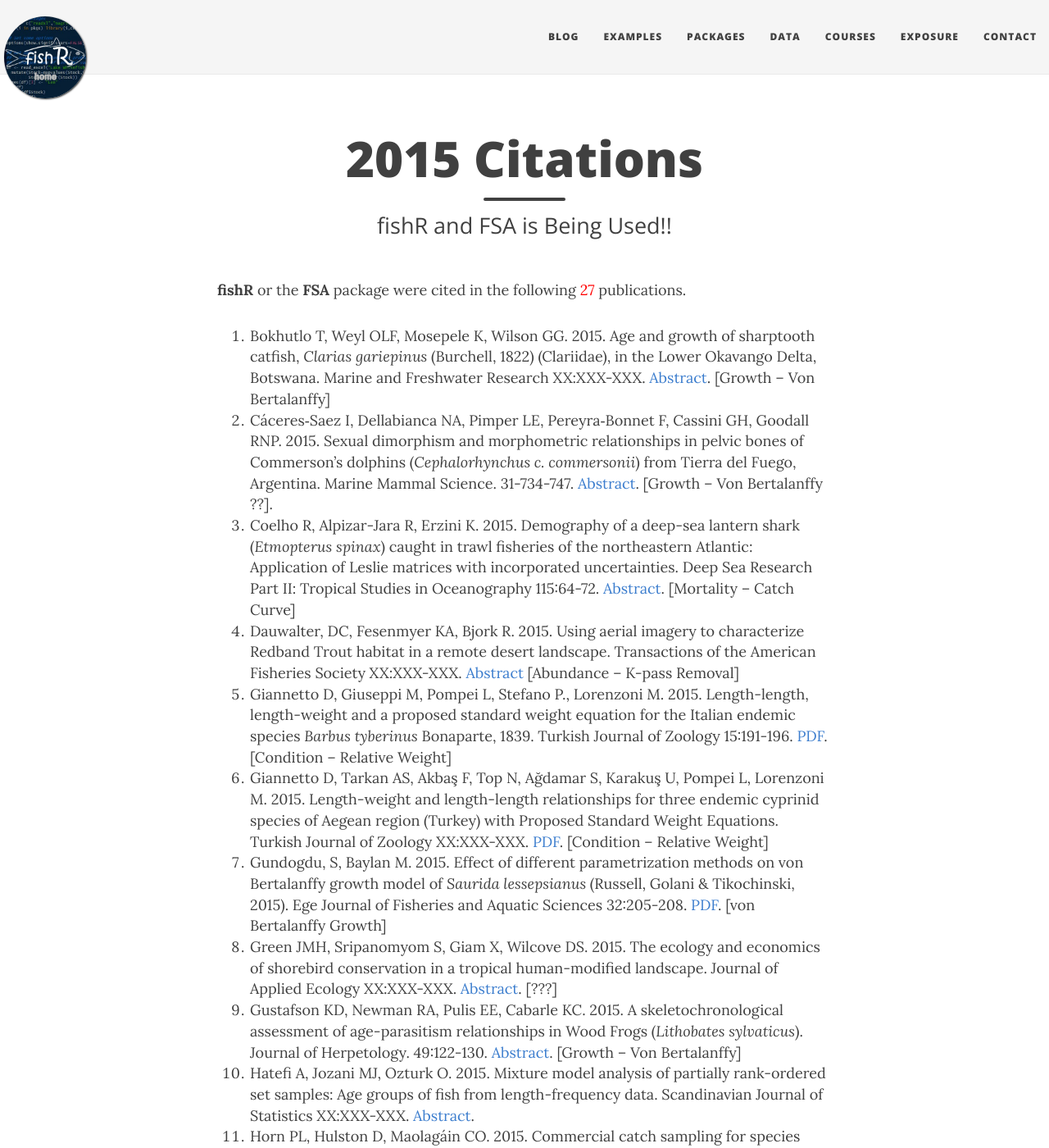
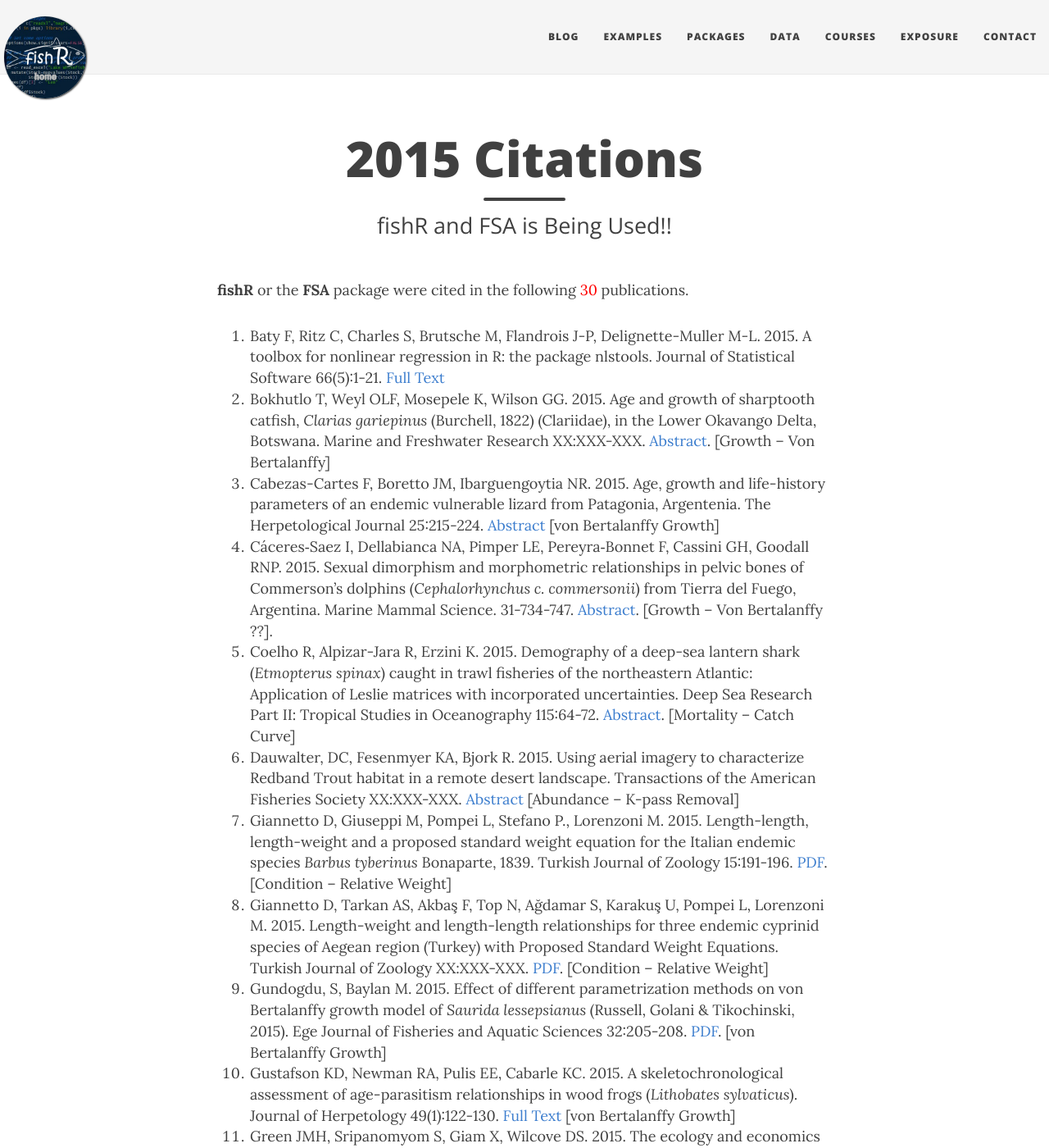
Before and after one commit to droglenc/fishR, a Jekyll site: the page built from exposure/exposure-citations15.md, in a window 1280 px wide and 1400 px high. Shown: the whole window at 82% size. Built offline with Jekyll 4.4.1, drawn with Linux system fonts in a browser that asks for light colours; nearby versions of some CDN libraries.

Commit message:
Added some 2015/16 citations

```diff
--- a/exposure/exposure-citations15.md
+++ b/exposure/exposure-citations15.md
@@ -5,15 +5,18 @@ subtitle: fishR and FSA is Being Used!!
 css: "/css/exposure-citation.css"
 ---
 
-**fishR** or the **FSA** package were cited in the following <span id="contact-div">27</span> publications.
+**fishR** or the **FSA** package were cited in the following <span id="contact-div">30</span> publications.
 
+1. Baty F, Ritz C, Charles S, Brutsche M, Flandrois J-P, Delignette-Muller M-L.  2015.  A toolbox for nonlinear regression in R: the package nlstools.  Journal of Statistical Software 66(5):1-21.  [Full Text](https://www.jstatsoft.org/article/view/v066i05/v66i05.pdf)
 1. Bokhutlo T, Weyl OLF, Mosepele K, Wilson GG.  2015.  Age and growth of sharptooth catfish, *Clarias gariepinus* (Burchell, 1822) (Clariidae), in the Lower Okavango Delta, Botswana.  Marine and Freshwater Research XX:XXX-XXX.  [Abstract](http://www.publish.csiro.au/paper/MF13322.htm).  [Growth -- Von Bertalanffy]
+1. Cabezas-Cartes F, Boretto JM, Ibarguengoytia NR.  2015.  Age, growth and life-history parameters of an endemic vulnerable lizard from Patagonia, Argentenia.  The Herpetological Journal 25:215-224. [Abstract](http://www.ingentaconnect.com/content/bhs/thj/2015/00000025/00000004/art00003) [von Bertalanffy Growth]
 1. Cáceres‐Saez I, Dellabianca NA, Pimper LE, Pereyra‐Bonnet F, Cassini GH, Goodall RNP.  2015.  Sexual dimorphism and morphometric relationships in pelvic bones of Commerson's dolphins (*Cephalorhynchus c. commersonii*) from Tierra del Fuego, Argentina.  Marine Mammal Science.  31-734-747.  [Abstract](http://onlinelibrary.wiley.com/enhanced/doi/10.1111/mms.12172/). [Growth -- Von Bertalanffy ??].
 1. Coelho R, Alpizar-Jara R, Erzini K.  2015.  Demography of a deep-sea lantern shark (*Etmopterus spinax*) caught in trawl fisheries of the northeastern Atlantic: Application of Leslie matrices with incorporated uncertainties.  Deep Sea Research Part II: Tropical Studies in Oceanography 115:64-72.  [Abstract](http://www.sciencedirect.com/science/article/pii/S0967064514000265).  [Mortality -- Catch Curve]
 1. Dauwalter, DC, Fesenmyer KA, Bjork R.  2015.  Using aerial imagery to characterize Redband Trout habitat in a remote desert landscape.  Transactions of the American Fisheries Society XX:XXX-XXX.  [Abstract](http://www.tandfonline.com/doi/abs/10.1080/00028487.2015.1088471)  [Abundance -- K-pass Removal]
 1. Giannetto D, Giuseppi M, Pompei L, Stefano P., Lorenzoni M.  2015.  Length-length, length-weight and a proposed standard weight equation for the Italian endemic species *Barbus tyberinus* Bonaparte, 1839.  Turkish Journal of Zoology 15:191-196.  [PDF](http://www.trjfas.org/pdf/issue_15_01/0122.pdf).  [Condition -- Relative Weight]
 1. Giannetto D, Tarkan AS, Akbaş F, Top N, Ağdamar S, Karakuş U, Pompei L, Lorenzoni M.  2015.  Length-weight and length-length relationships for three endemic cyprinid species of Aegean region (Turkey) with Proposed Standard Weight Equations.  Turkish Journal of Zoology XX:XXX-XXX.  [PDF](http://online.journals.tubitak.gov.tr/openInPressDocument.htm?fileID=567642&amp;no=107912&amp;fileType=Report%20Document).  [Condition -- Relative Weight]
 1. Gundogdu, S, Baylan M.  2015.  Effect of different parametrization methods on von Bertalanffy growth model of *Saurida lessepsianus* (Russell, Golani & Tikochinski, 2015).  Ege Journal of Fisheries and Aquatic Sciences 32:205-208.  [PDF](https://www.researchgate.net/publication/281769841_Farkli_Parametrizasyon_Tekniklerinin_Saurida_lessepsianus_Russell_Golani_Tikochinski_2015'un_von_Bertalanffy_Buyume_Parametrelerinin_Tahminine_Etkisi). [von Bertalanffy Growth]
+1. Gustafson KD, Newman RA, Pulis EE, Cabarle KC.  2015.  A skeletochronological assessment of age-parasitism relationships in wood frogs (*Lithobates sylvaticus*).  Journal of Herpetology 49(1):122-130.  [Full Text](https://www.researchgate.net/profile/Kyle_Gustafson2/publication/273959592_A_Skeletochronological_Assessment_of_AgeParasitism_Relationships_in_Wood_Frogs_(_Lithobates_sylvaticus_)/links/55116b9d0cf24e9311ce4933.pdf) [von Bertalanffy Growth]
 1. Green JMH, Sripanomyom S, Giam X, Wilcove DS.  2015.  <span class="mainTitle">The ecology and economics of shorebird conservation in a tropical human-modified landscape.  Journal of Applied Ecology XX:XXX-XXX.  [Abstract](http://onlinelibrary.wiley.com/doi/10.1111/1365-2664.12508/abstract).  [???]</span>
 1. Gustafson KD, Newman RA, Pulis EE, Cabarle KC.  2015.  A skeletochronological assessment of age-parasitism relationships in Wood Frogs (*Lithobates sylvaticus*).  Journal of Herpetology.  49:122-130.  [Abstract](http://www.journalofherpetology.org/doi/abs/10.1670/13-118).  [Growth -- Von Bertalanffy]
 1. Hatefi A, Jozani MJ, Ozturk O.  2015.  Mixture model analysis of partially rank-ordered set samples: Age groups of fish from length-frequency data.  Scandinavian Journal of Statistics XX:XXX-XXX.  [Abstract](http://onlinelibrary.wiley.com/doi/10.1111/sjos.12140/full).
```
Also changed, not shown: exposure/exposure-citations16.md (+2 -1 lines).
